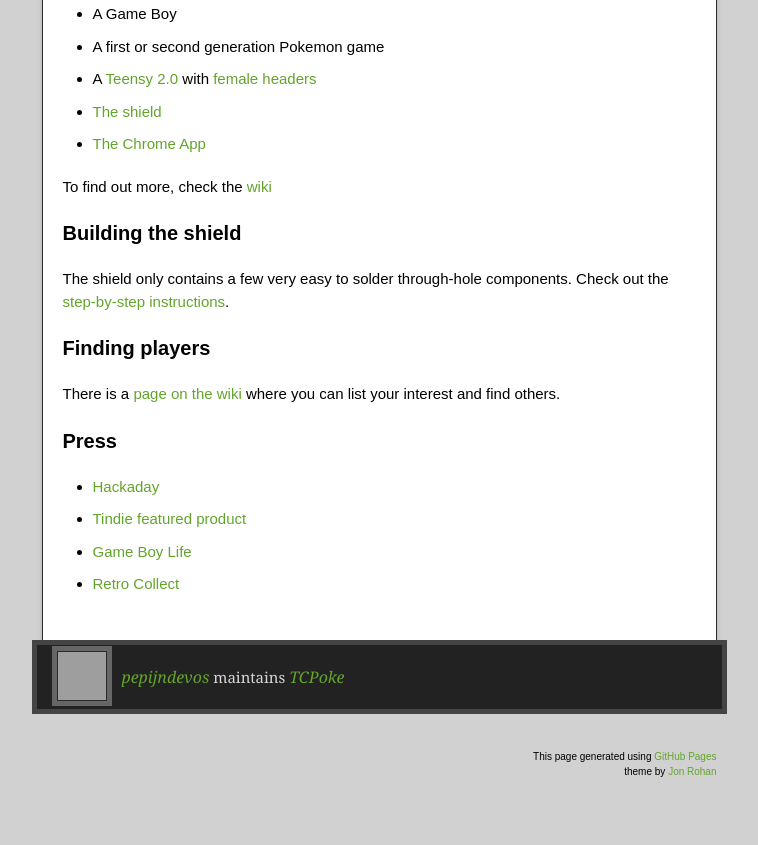
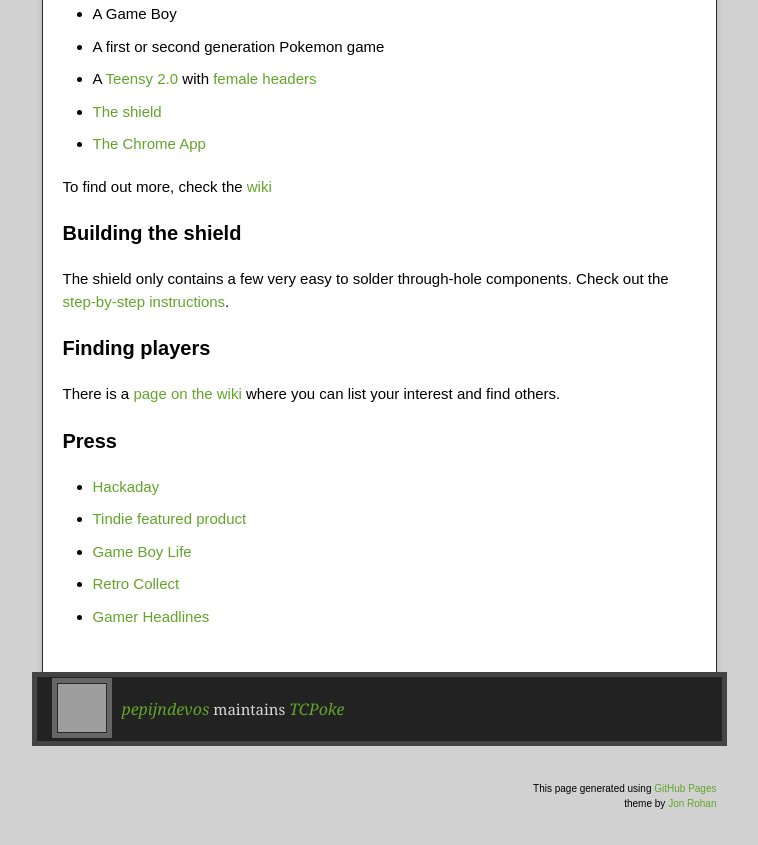
Before and after one commit to pepijndevos/TCPoke, a plain HTML site: page index.html in a window 1280 px wide. Shown: the part 941-1786 px from the top of the page, without its empty margins (261-1019 px from the left). Drawn offline with nearby package versions, Linux system fonts and the light colour scheme; grey boxes are pictures that could not be loaded.

Commit message:
Update index.html

```diff
--- a/index.html
+++ b/index.html
@@ -76,6 +76,7 @@
 <li><a href="https://twitter.com/tindie/status/586283748485898241">Tindie featured product</a></li>
 <li><a href="http://gameboylife.com/post/115833950242/trade-and-battle-pokemon-online-with-tcpoke-for">Game Boy Life</a></li>
 <li><a href="http://www.retrocollect.com/News/trade-pokemon-via-a-game-boy-link-cable-a-the-internet-with-tcpoke.html">Retro Collect</a></li>
+<li><a href="http://www.gamerheadlines.com/2015/04/trade-gen-1-2-pokemon-online-pepijn-de-vos-project-tcpoke/">Gamer Headlines</a></li>
 </ul>
         </article>
       </div>
```
